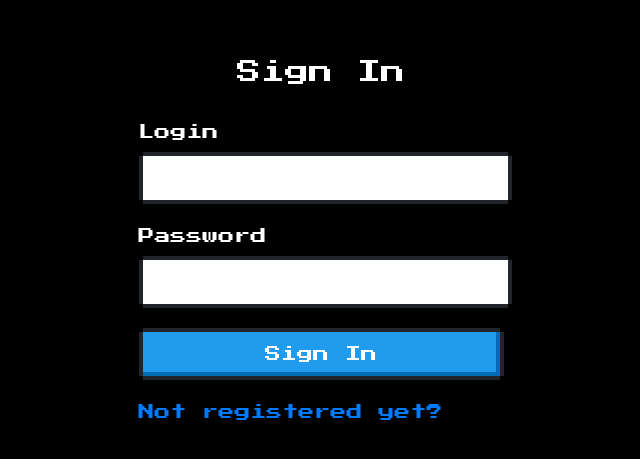
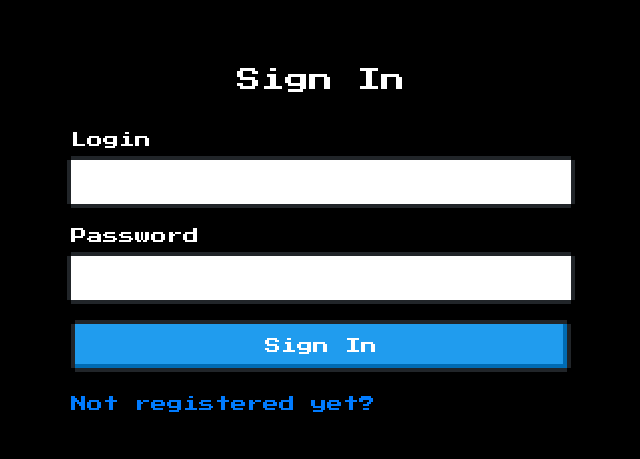
Before and after one commit to 5dev-team/BattleCity, a React (Vite) app in the folder packages/client/: page /sign-in in a window 1280 px wide. Shown: the part 161-620 px from the top of the page, without its empty margins (319-959 px from the left). Built offline with nearby package versions, Linux system fonts and the light colour scheme.

Commit message:
task-14-review-fixes

```diff
--- a/packages/client/package.json
+++ b/packages/client/package.json
@@ -13,7 +13,6 @@
   "dependencies": {
     "dotenv": "^16.0.2",
     "eslint-config-prettier": "^8.5.0",
-    "identity-obj-proxy": "^3.0.0",
     "prettier": "^2.7.1",
     "react": "^18.2.0",
     "react-dom": "^18.2.0",
@@ -36,7 +35,8 @@
     "sass": "^1.56.1",
     "ts-jest": "^28.0.8",
     "typescript": "^4.8.2",
-    "vite": "^3.0.7"
+    "vite": "^3.0.7",
+    "identity-obj-proxy": "^3.0.0"
   },
   "license": "MIT"
 }
--- /dev/null
+++ b/packages/client/src/components/UI/nes-input/nes-input.module.scss
@@ -0,0 +1,4 @@
+.nes-btn {
+  margin: 0;
+  box-sizing: border-box;
+}
--- a/packages/client/src/components/UI/nes-input/nes-input.tsx
+++ b/packages/client/src/components/UI/nes-input/nes-input.tsx
@@ -1,8 +1,9 @@
 import React, { InputHTMLAttributes, useId } from 'react'
+import styles from './nes-input.module.scss'
 
 interface INesInputProps extends InputHTMLAttributes<HTMLInputElement> {
   inline?: boolean,
-  label?: string,
+  label: string,
   variant?: 'basic' | 'primary' | 'success' | 'warning' | 'error' | 'dark',
   fullWidth?: boolean
 }
@@ -12,7 +13,12 @@ const NesInput: React.FC<INesInputProps> = ({ inline, label, variant = 'basic',
   return (
     <div className={`nes-field ${inline ? 'is-inline' : ''}`}>
       <label htmlFor={id}>{label}</label>
-      <input id={id} {...props} className={`nes-btn is-${variant}`} style={fullWidth ? { width: '100%' } : {}} />
+      <input
+        id={id}
+        className={`nes-btn is-${variant} ${styles['nes-btn']}`}
+        style={fullWidth ? { width: '100%' } : {}}
+        {...props}
+      />
     </div>
   )
 }
--- a/packages/client/src/components/UI/nes-link/nes-link.module.scss
+++ /dev/null
@@ -1,3 +0,0 @@
-//.nes-link {
-//  text-decoration: underline;
-//}
--- a/packages/client/src/pages/sign-in/sign-in.module.scss
+++ b/packages/client/src/pages/sign-in/sign-in.module.scss
@@ -5,7 +5,11 @@
   align-items: center;
 
   &__card {
-    width: 600px;
+    width: 500px;
+    @media (max-width: 550px) {
+      width: 100%;
+      padding: 20px;
+    }
     display: flex;
     flex-direction: column;
     justify-content: center;
@@ -15,6 +19,7 @@
   &__form {
     display: flex;
     flex-direction: column;
+    width: 100%;
     gap: 20px;
   }
 }
```
Also changed, not shown: packages/client/src/index.css (+6 -2 lines).
